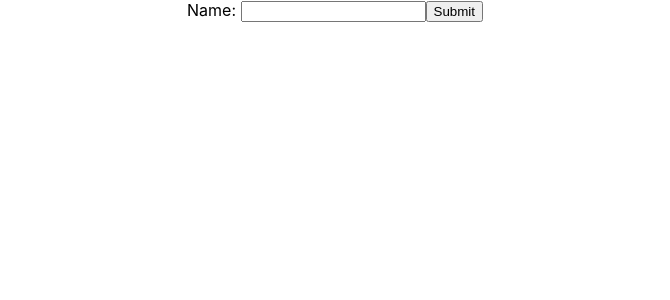
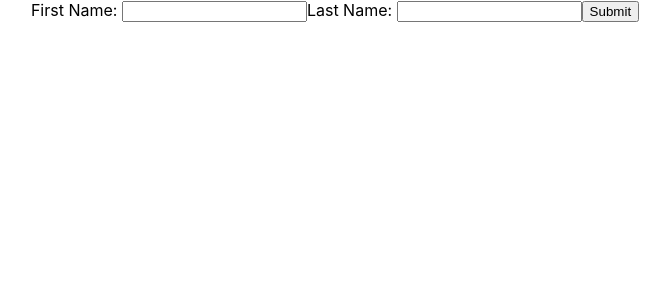
Before and after one commit to Dev-94/form-template-react-hooks, a React (Create React App) app: page / in a window 1280 px wide. Shown: the top 300 px of the page, without its empty margins (305-975 px from the left). Built offline with nearby package versions, Linux system fonts and the light colour scheme.

Commit message:
completes form boilerplate with hooks for mulitple form inputs

```diff
--- a/src/Components/NameForm.jsx
+++ b/src/Components/NameForm.jsx
@@ -1,17 +1,27 @@
-import React, { useState } from "react"
+import React from "react"
+import { useInput } from '../Hooks/InputHook'
+
 
 export default function NameForm(props) {
-    const [name, setName] = useState("")
+    // const [name, setName] = useState("")
+    // const { value, bind, reset } = useInput('')
+    const { value: firstName, bind: bindFirstName, reset: resetFirstName } = useInput('')
+    const { value: lastName, bind: bindLastName, reset: resetLastName } = useInput('')
 
     const handleSubmit = (event) => {
         event.preventDefault()
-        alert(`Submitting ${name}`)
+        alert(`Submitting ${firstName} ${lastName}`)
+        resetFirstName()
+        resetLastName()
     }
 
     return (
         <form onSubmit={handleSubmit}>
             <label>
-                Name: <input type="text" value={name} onChange={e => setName(e.target.value)} />
+                First Name: <input type="text" {...bindFirstName} />
+            </label>
+            <label>
+                Last Name: <input type="text" {...bindLastName} />
             </label>
 
             <input type="submit" value="Submit" />
--- /dev/null
+++ b/src/Hooks/InputHook.jsx
@@ -0,0 +1,14 @@
+import { useState } from "react"
+
+export const useInput = initialValue => {
+    const [value, setValue] = useState(initialValue)
+
+    return {
+        value, setValue, reset: () => setValue(""),
+        bind: {
+            value,
+            onChange: event => { setValue(event.target.value) }
+        }
+    }
+
+}
```
